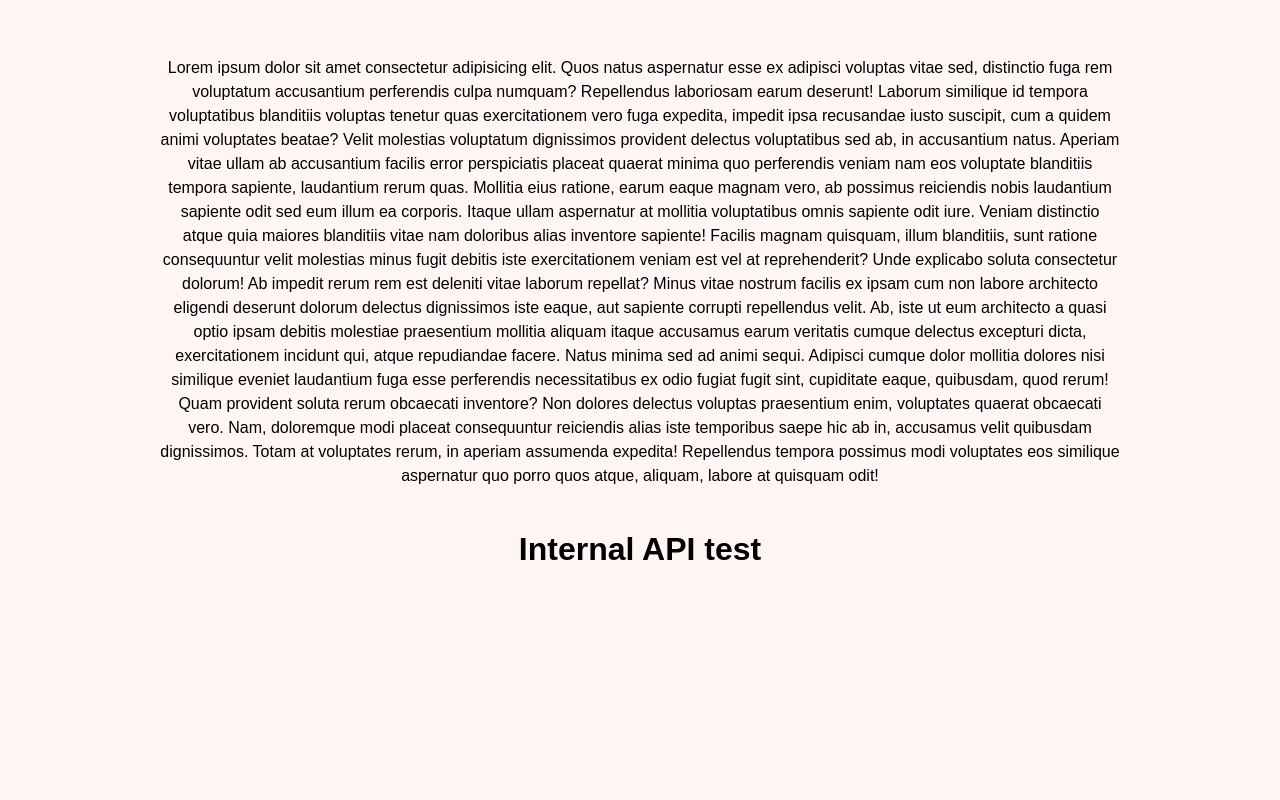
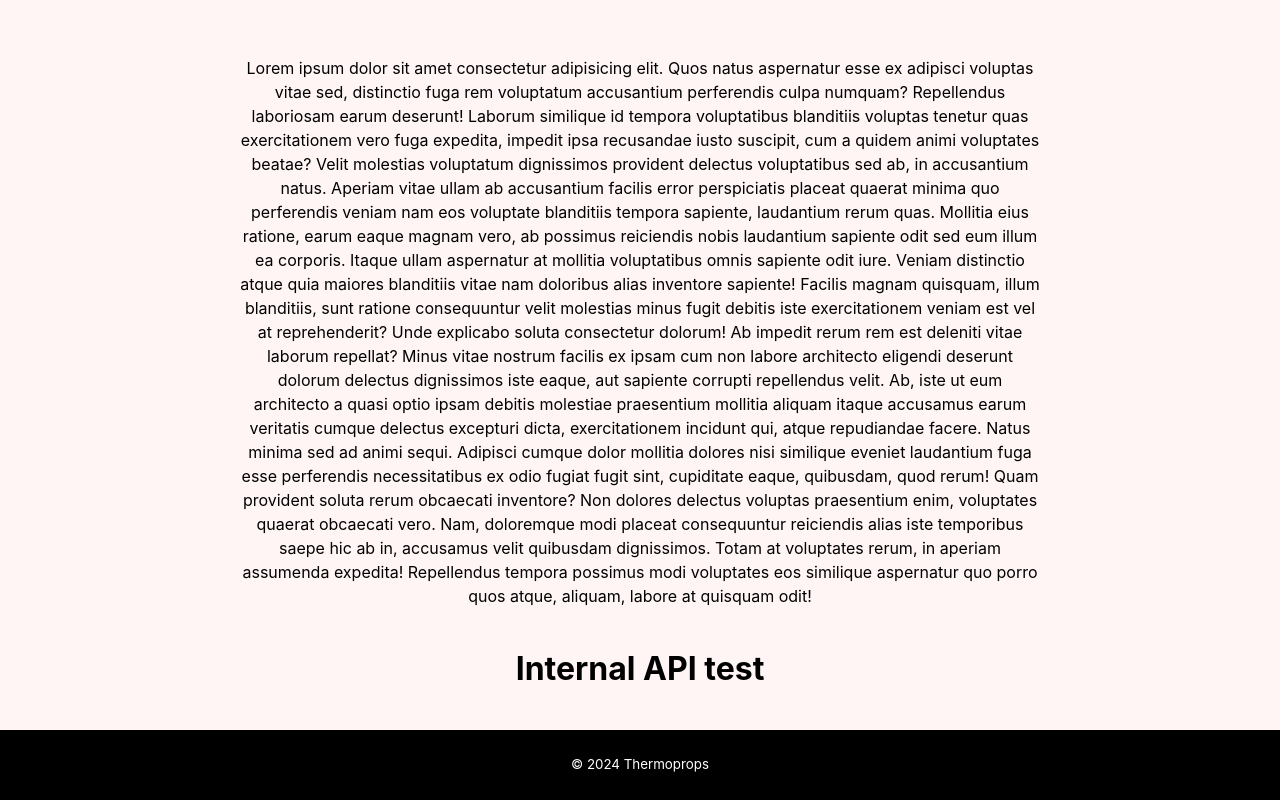
Before and after one commit to eraycancelik/thermoprops, a React (Vite) app in the folder frontend/: page /contact in a window 1280 px wide. Shown: the part 302-1102 px from the top of the page. Before the commit the page ends 912 px from the top, so only its background shows below. Built offline with nearby package versions, Linux system fonts and the light colour scheme.

Commit message:
design update

```diff
--- a/frontend/src/App.css
+++ b/frontend/src/App.css
@@ -1,4 +1,15 @@
+.bigwall{
+  margin: 0px;
+  padding: 0px;
+  display: flex;
+  flex-direction: column;
+  align-items: center;
+  justify-content:space-between;
+  min-height: 100vh;
+
+}
 .wall {
+  overflow-y: auto;
   width: 100%;
   max-width: var(--main-width);
   margin: 0 ;
@@ -6,28 +17,15 @@
   display: flex;
   flex-direction: column;
   justify-content: center;
-
+  width:100vh;
 }
-.bigwall{
+.container {
   display: flex;
   flex-direction: column;
-  justify-content: space-between;
   align-items: center;
+  justify-content: center;
   width: 100%;
-}
-body {
-  overflow: auto;
-  scroll-behavior: smooth;
   margin: 0;
   padding: 0;
   height: 100%;
-  font-family: Arial, Helvetica, sans-serif;
-  min-height: 100vh;
-  display: flex;
-  flex-direction: column;
-  justify-content: space-between;
 }
-html {
-  scroll-behavior: smooth;
-  margin: 0px;
-}
--- a/frontend/src/App.tsx
+++ b/frontend/src/App.tsx
@@ -4,13 +4,17 @@ import List from './components/List/List'
 import Navbar from './components/Navbar/Navbar'
 import { About, Contact, Home } from "./components/Pages"
 import Icon from './components/Navbar/Icon'
+import Footer from './components/Footer/Footer'
 const App = () => {
 
   return (
     <div className='bigwall'>
+      <div className='header'>
         <Icon />
         <Navbar />
+      </div>
       <div className='wall'>
+        <div className="container">
           <Routes>
             <Route path="/" element={<Home />} />
             <Route path="/about" element={<About />} />
@@ -20,6 +24,8 @@ const App = () => {
           <List />
         </div>
       </div>
+      <Footer />
+    </div>
   )
 }
 
--- /dev/null
+++ b/frontend/src/components/Footer/Footer.css
@@ -0,0 +1,18 @@
+footer {
+    height: 50px;
+    width: 100%;
+    background-color: #000000;
+    color: white;
+    margin: 0px;
+    height: 70px;
+    font-size: smaller;
+    bottom: 0px;
+    width: 100%;
+}
+
+.content {
+    display: flex;
+    justify-content: center;
+    align-items: center;
+    height: 100%;
+}
--- /dev/null
+++ b/frontend/src/components/Footer/Footer.tsx
@@ -0,0 +1,13 @@
+
+import './Footer.css';
+
+export const Footer = () => {
+    return (
+        <footer>
+            <div className="content">
+                <p>© 2024 Thermoprops</p>
+            </div>
+        </footer>
+    );
+}
+export default Footer;
--- a/frontend/src/index.css
+++ b/frontend/src/index.css
@@ -9,11 +9,22 @@
   -webkit-font-smoothing: antialiased;
   -moz-osx-font-smoothing: grayscale;
   color: black;
-
-
-
   --main-width: 960px;
 }
+
 html {
-  overflow-y:scroll;
+  line-height: 1.15;
+  -webkit-text-size-adjust: 100%;
+  overflow-y: scroll;
+
 }
+
+body {
+  margin: 0;
+  padding: 0;
+  font-family: 'Inter', sans-serif;
+  background-color: var(--background-color);
+  color: var(--text-color);
+  transition: background-color 0.5s, color 0.5s;
+  min-width: 100vh;
+}
```
Also changed, not shown: 1 other file (tests, documents, lock files or other folders). Lines whose indentation alone changed are shown as unchanged.
